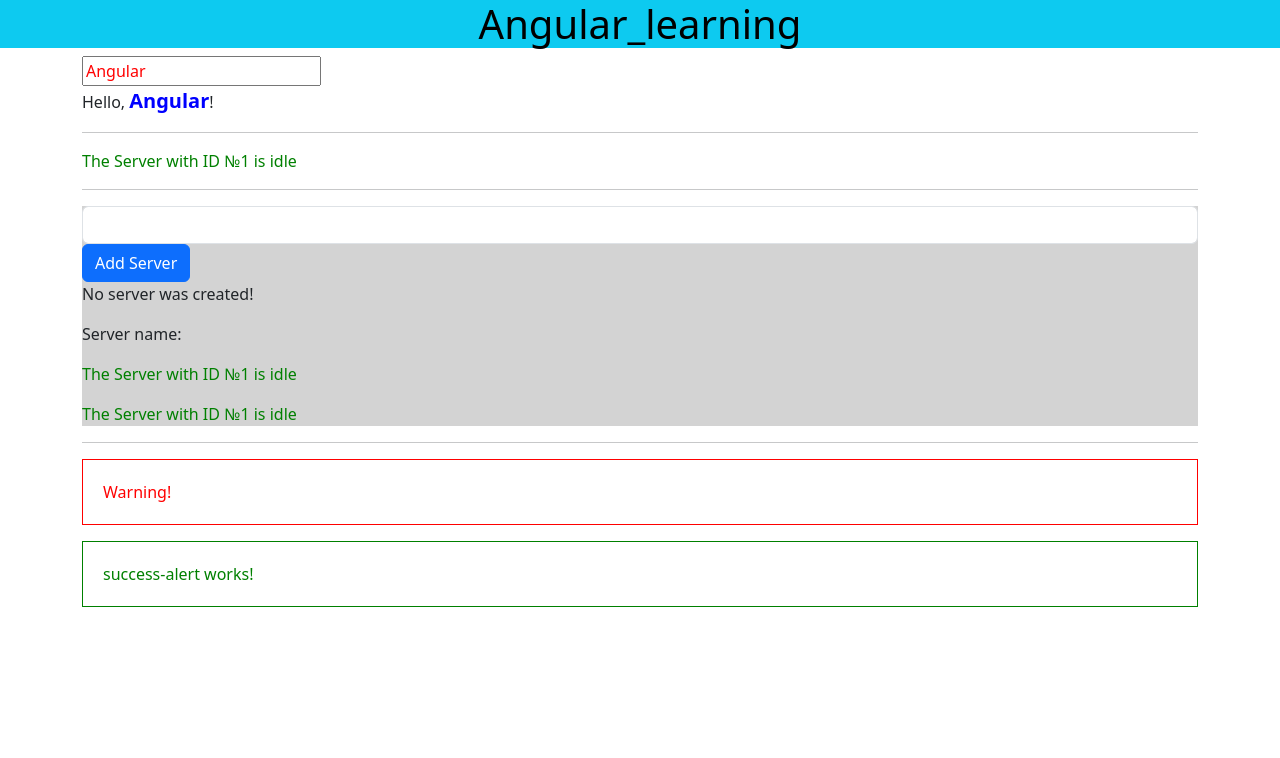
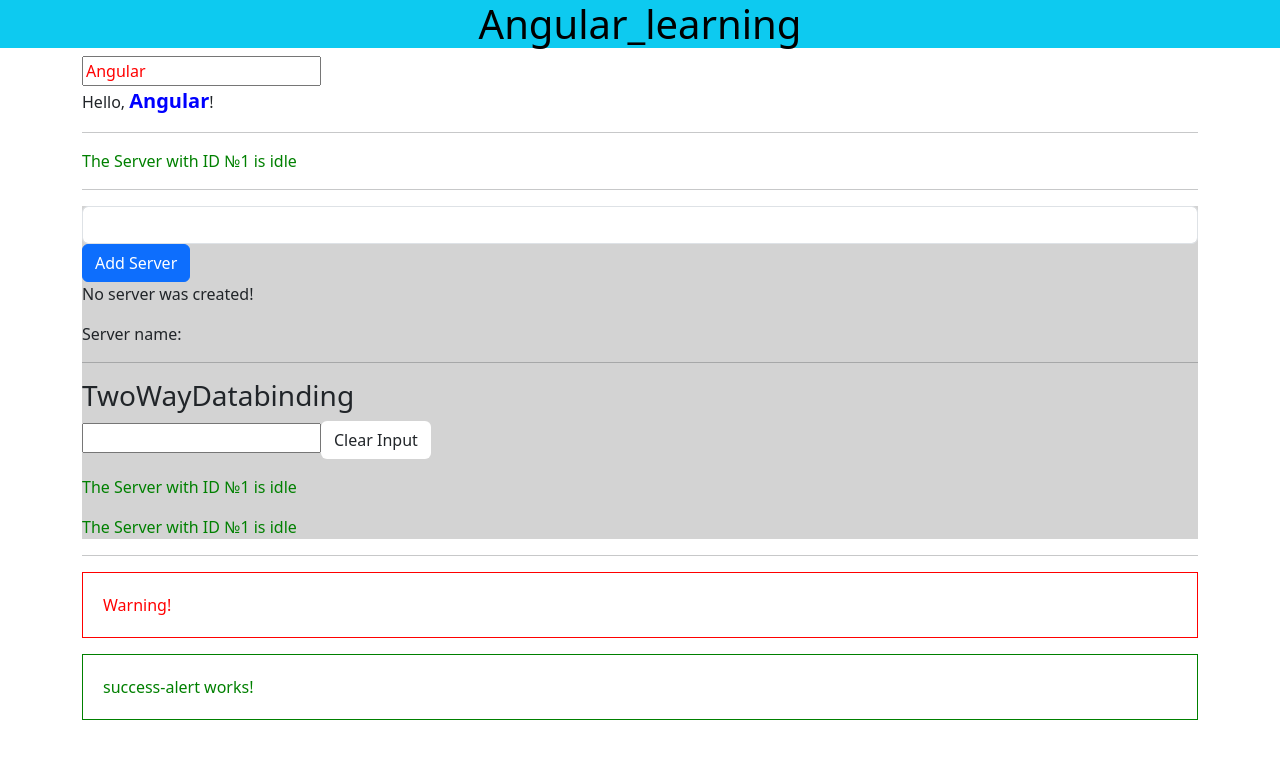
Before and after one commit to MAG1980/Angular_learning, an Angular app: page / in a window 1280 px wide. Shown: the top 758 px of the page. Built offline with nearby package versions, Linux system fonts and the light colour scheme.

Commit message:
Пример двухсторонней привязки данных (TwoWayDatabinding).

```diff
--- a/src/app/servers/servers.component.html
+++ b/src/app/servers/servers.component.html
@@ -14,6 +14,16 @@
   </button>
   <p>{{serverCreationStatus}}</p>
   <p>Server name:{{ serverName }}</p>
+  <hr/>
+  <h3>TwoWayDatabinding</h3>
+  <input type="text" [(ngModel)]="twoWayBindingText"/>
+  <button
+    class="btn bg-body"
+    type="button"
+        (click)="clearTwoWayBindingText()">
+    Clear Input
+  </button>
+  <p>{{ twoWayBindingText }}</p>
   <app-server></app-server>
   <app-server></app-server>
 </div>
--- a/src/app/servers/servers.component.ts
+++ b/src/app/servers/servers.component.ts
@@ -15,6 +15,7 @@
   tempServerName='';
   serverName='';
   servers: string[] = ['Testserver', 'Testserver 2'];
+  twoWayBindingText='';
 
 
   constructor() {
@@ -38,4 +39,8 @@
     // this.serverName= (event.target as HTMLInputElement).value
     console.log(this.tempServerName);
   }
+
+  clearTwoWayBindingText(){
+    this.twoWayBindingText='';
+  }
 }
```
